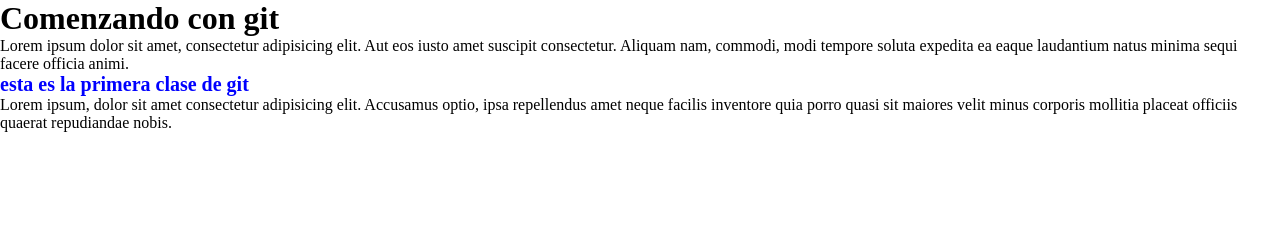
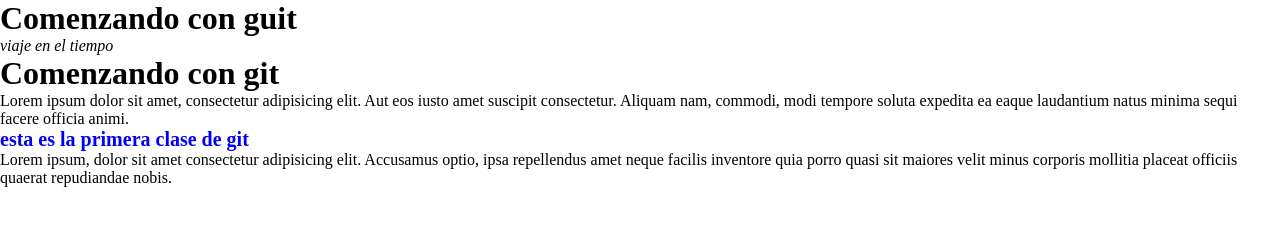
Before and after one commit to n4hue1/SmashB, a plain HTML site: page index.html in a window 1280 px wide. Drawn offline with Linux system fonts and the light colour scheme.

Commit message:
mis cambios todos juntos

```diff
--- a/index.html
+++ b/index.html
@@ -8,6 +8,8 @@
     <title>Git1</title>
 </head>
 <body>
+    <h1>Comenzando con guit</h1>
+    <em>viaje en el tiempo</em>
     <h1>Comenzando con git</h1>
     <p>Lorem ipsum dolor sit amet, consectetur adipisicing elit. Aut eos iusto amet suscipit consectetur. Aliquam nam, commodi, modi tempore soluta expedita ea eaque laudantium natus minima sequi facere officia animi.</p>
     <strong>esta es la primera clase de git</strong>
```
